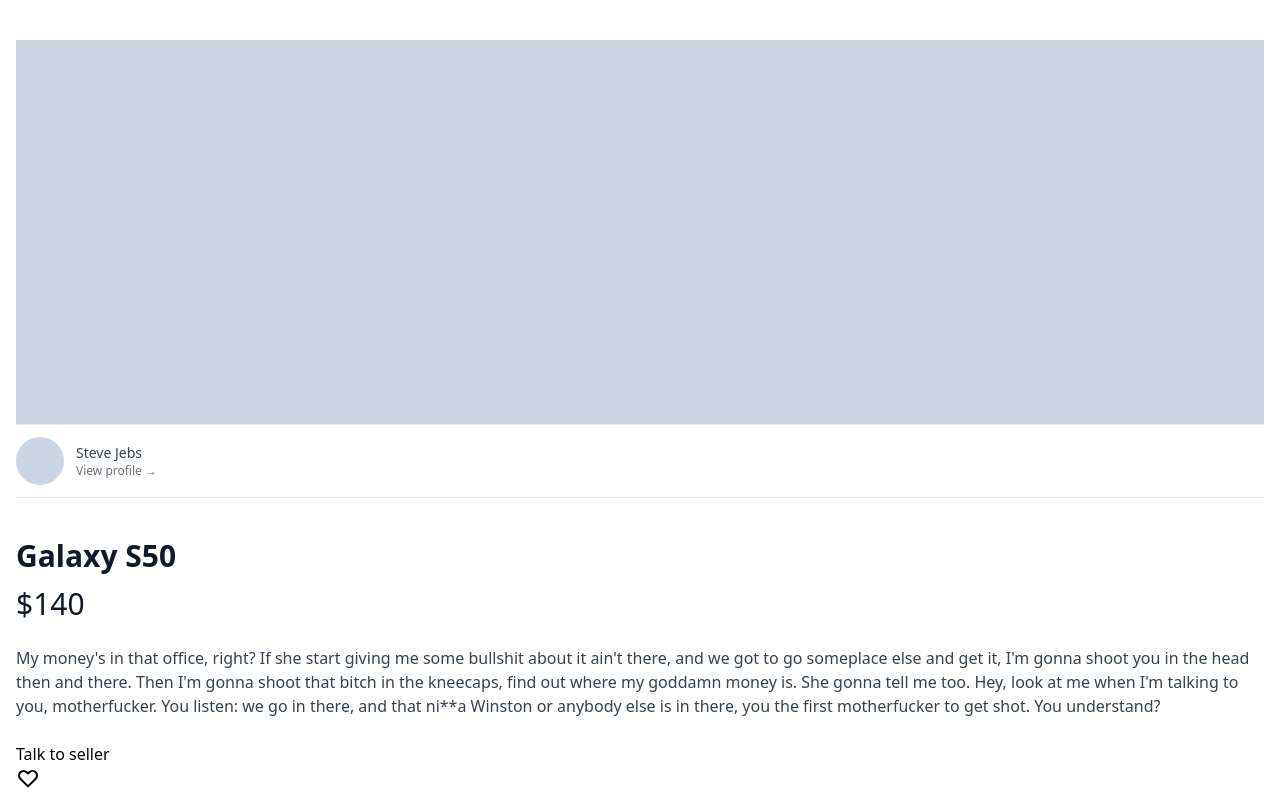
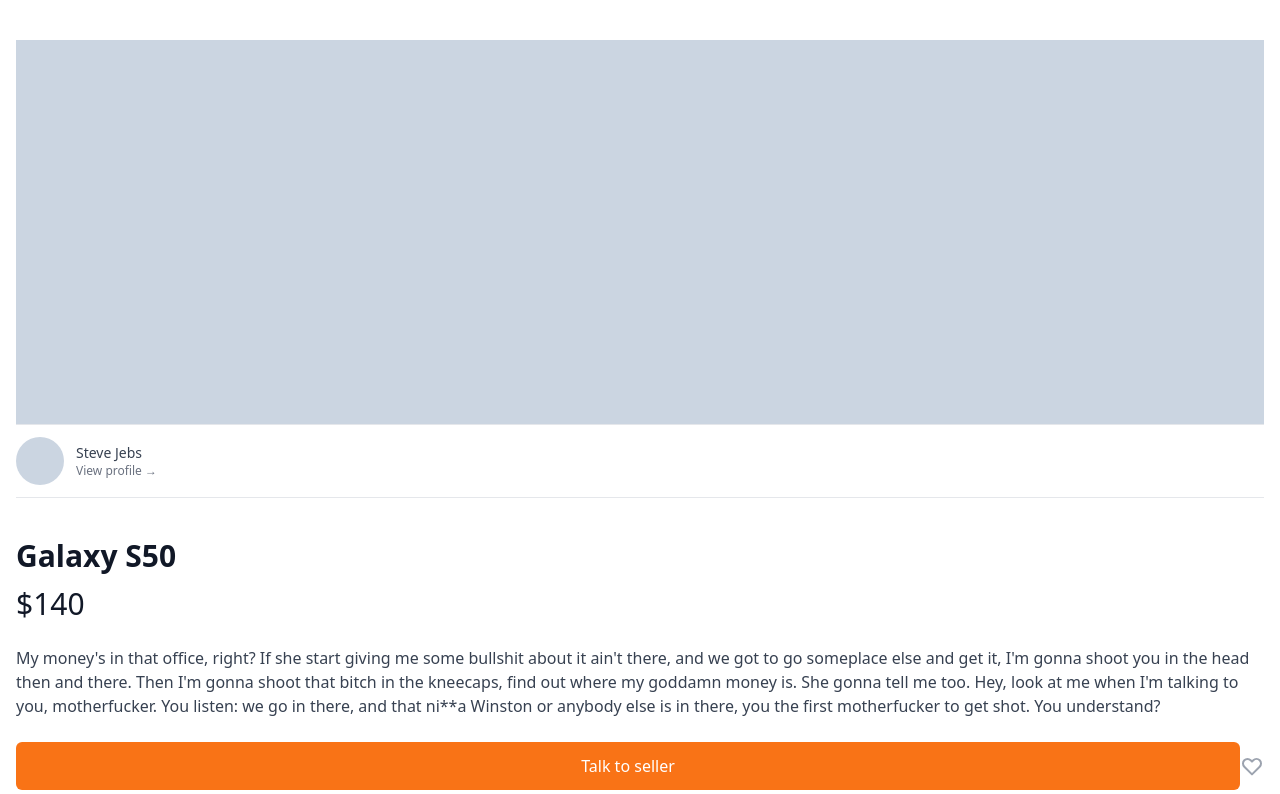
Before and after one commit to yongwoo-jeong/carrot-market, a Next.js app: page /items/1 in a window 1280 px wide. Shown: the top 794 px of the page. Built offline with nearby package versions, Linux system fonts and the light colour scheme.

Commit message:
feat: Item page button heart

```diff
--- a/pages/items/[id].tsx
+++ b/pages/items/[id].tsx
@@ -27,11 +27,11 @@
             and that ni**a Winston or anybody else is in there, you the first
             motherfucker to get shot. You understand?
           </p>
-          <div>
-            <button className="flex items-center justify-between">
+          <div className="flex items-center justify-between">
+            <button className="flex-1 rounded-md bg-orange-500 py-3 font-medium text-white hover:bg-orange-600 focus:outline-none focus:ring-2 focus:ring-orange-500 focus:ring-offset-2">
               Talk to seller
             </button>
-            <button>
+            <button className="flex items-center justify-center py-3 text-gray-400 hover:bg-gray-100 hover:text-gray-500">
               <svg
                 className="h-6 w-6 "
                 xmlns="http://www.w3.org/2000/svg"
```
